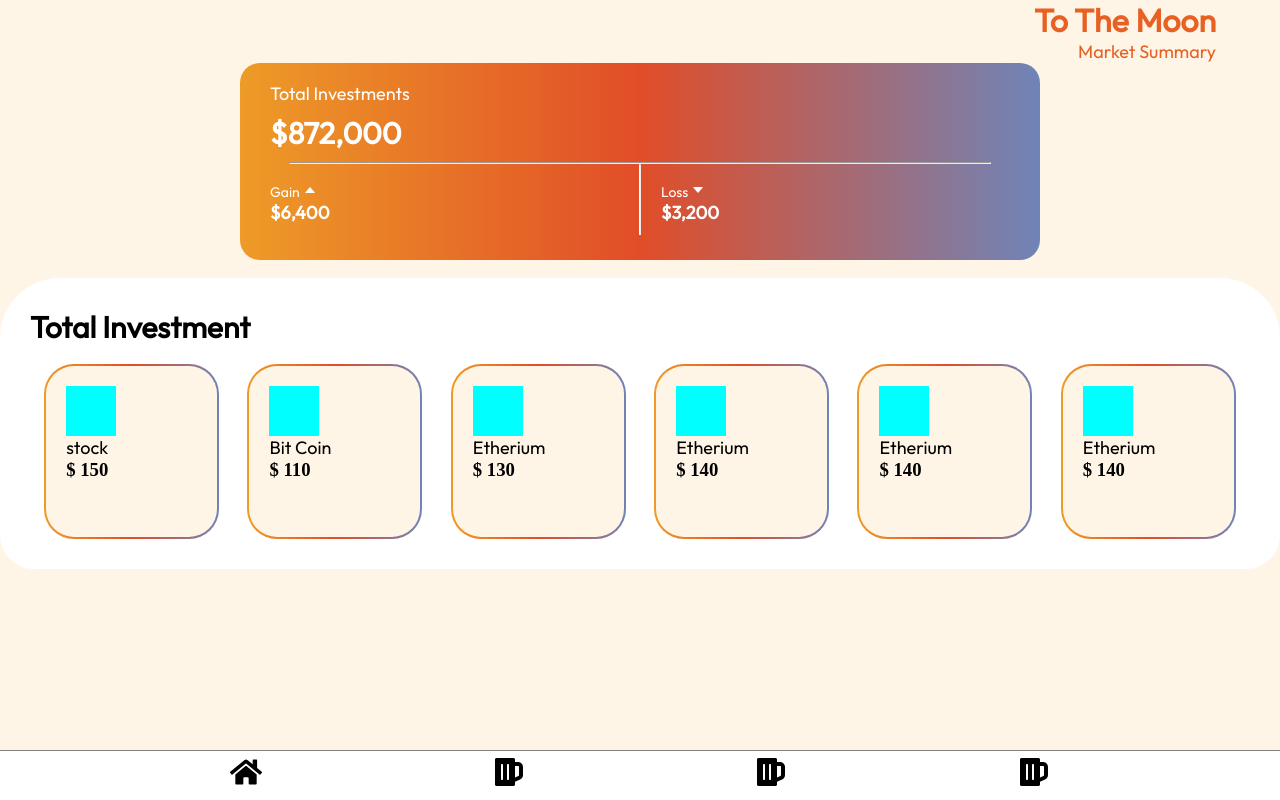
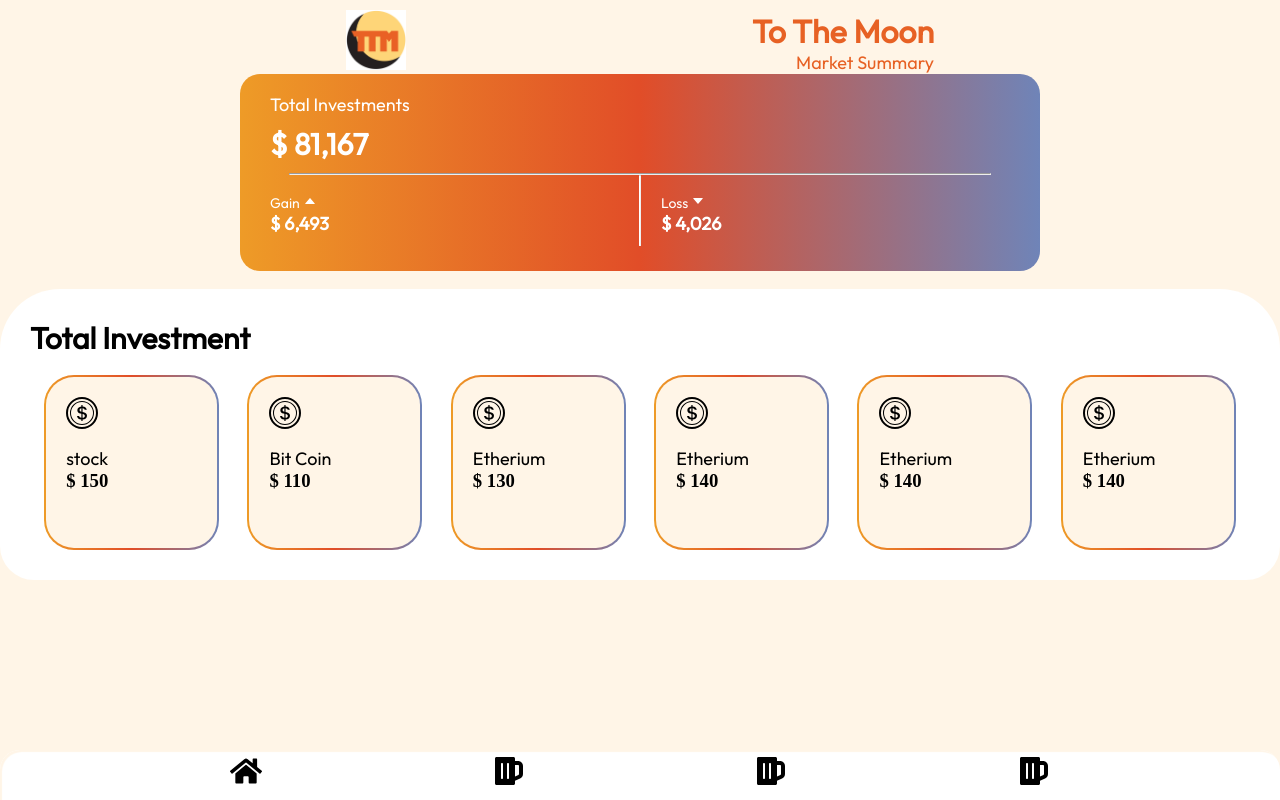
Before and after one commit to ChaeHoonK/CryptoBotFrontend, a Next.js app in the folder to-the-moon/: page / in a window 1280 px wide. Built offline with nearby package versions, Linux system fonts and the light colour scheme.

Commit message:
logo added, simple features(mone change) were added

```diff
--- a/to-the-moon/components/BottomNavigation.module.css
+++ b/to-the-moon/components/BottomNavigation.module.css
@@ -7,5 +7,7 @@
     background-color:white;
     height: 50px;
     align-items: center;
-    border-top: 1px solid grey;
+    /* border-top: 1px solid grey; */
+    border-radius: 20px 20px 0px 0px;
+    box-shadow: 2px 2px 1px #FFF5E7 inset;
 }
--- a/to-the-moon/components/InvestmentCardComponent.module.css
+++ b/to-the-moon/components/InvestmentCardComponent.module.css
@@ -15,5 +15,5 @@
 .sample {
     width : 50px;
     height : 50px;
-    background-color: aqua;
+    background-color: transparent;
 }
--- a/to-the-moon/components/InvestmentCardComponent.tsx
+++ b/to-the-moon/components/InvestmentCardComponent.tsx
@@ -1,11 +1,26 @@
-import styles from './InvestmentCardComponent.module.css'
+import styles from "./InvestmentCardComponent.module.css";
+import {BsCoin} from "react-icons/bs"
 
-export default function InvestmentCardComponent ({title, price} : {title:string, price:number}) {
-    return (
-        <div className={styles.main}>
-            <div className={styles.sample}/>
-            <h4>{title}</h4>
-            <h3>$ {price}</h3>
-        </div>
-    )
+export default function InvestmentCardComponent({
+  title,
+  price,
+}: {
+  title: string;
+  price: number;
+}) {
+
+    function handleClick() {
+        alert('아직 준비중 입니다')
+    }
+
+  return (
+
+    <div className={styles.main} onClick = {handleClick}>
+      <div className={styles.sample}>
+        <h1><BsCoin/></h1>
+      </div>
+      <h4>{title}</h4>
+      <h3>$ {price}</h3>
+    </div>
+  );
 }
--- a/to-the-moon/components/InvestmentSummaryComponent.tsx
+++ b/to-the-moon/components/InvestmentSummaryComponent.tsx
@@ -2,12 +2,38 @@ import styles from "./InvestmentSummaryComponent.module.css";
 
 import {AiFillCaretDown, AiFillCaretUp} from 'react-icons/ai'
 
+import { useEffect, useState } from "react";
+
+function getRandomInt(max : number) {
+  return Math.floor(Math.random() * max);
+}
+
+function numberWithCommas(x : number):string {
+  return x.toString().replace(/\B(?=(\d{3})+(?!\d))/g, ",");
+}
+
 export default function InvestmentSummaryComponent() {
+
+  const [gain, setGain] = useState(6400)
+  const [loss, setLoss] = useState(3100)
+  const[total, setTotal] = useState(82000)
+
+  useEffect(()=> {
+    const random_gain = getRandomInt(1000)
+    const random_loss = getRandomInt(1000)
+    setGain (gain + random_gain)
+    setLoss(loss+random_loss)
+    setTotal(total + random_gain - random_loss)
+  },[])
+
+  //const [gain_amount, setGainAmount] = useState(gain)
+
+
   return (
     <div className={styles.main}>
       <div className={styles.total}>
         <h4>Total Investments</h4>
-        <h2>$872,000</h2>
+        <h2>$ {numberWithCommas(total)}</h2>
       </div>
         <hr className = {styles.horizontal_line}/>
 
@@ -16,14 +42,12 @@ export default function InvestmentSummaryComponent() {
       <div className={styles.gain_loss}>
         <div className={styles.gain}>
           <h5>Gain <AiFillCaretUp/></h5>
-          <h4 className={styles.bold}>$6,400</h4>
+          <h4 className={styles.bold}>$ {numberWithCommas(gain)}</h4>
         </div>
-
             <hr className={styles.vertical_line}/>
-
         <div className={styles.gain}>
           <h5>Loss <AiFillCaretDown/></h5>
-          <h4 className={styles.bold}>$3,200</h4>
+          <h4 className={styles.bold}>$ {numberWithCommas(loss)}</h4>
         </div>
       </div>
     </div>
--- a/to-the-moon/pages/index.tsx
+++ b/to-the-moon/pages/index.tsx
@@ -31,18 +31,38 @@ export default function Home() {
       <main className={styles.main}>
         <div
           style={{
-            textAlign: "right",
-            alignSelf: "flex-end",
-            marginRight: "5%",
+            display: "flex",
+            justifyContent: 'space-evenly',
+            alignItems: "center",
+            width  : '100%',
+            marginTop : '10px'
           }}
         >
-          <h1 className={styles.title}>To The Moon</h1>
-          <h4 className={styles.sub}>Market Summary</h4>
+          <div>
+            <img
+              src="/TTM Logo.png"
+              width="60px"
+              height="60px"
+              alt="TTM logo"
+            />
+          </div>
+
+          <div
+            style={{
+              textAlign: "right",
+              // alignSelf: "flex-end",
+              // marginRight: "5%",
+            }}
+          >
+            <h1 className={styles.title}>To The Moon</h1>
+            <h4 className={styles.sub}>Market Summary</h4>
+          </div>
         </div>
+
 
         <InvestmentSummaryComponent />
 
-        <br/>
+        <br />
 
         <div className={styles.totalInvestmentContainer}>
           <h2 style={{ color: "black" }}>Total Investment</h2>
--- a/to-the-moon/styles/Home.module.css
+++ b/to-the-moon/styles/Home.module.css
@@ -10,6 +10,7 @@
 }
 
 .title {
+  display: inline;
   font-family: 'Outfit';
   font-size: 34;
   font-weight: bolder;
```
Also changed, not shown: to-the-moon/public/TTM Logo.png (added).
